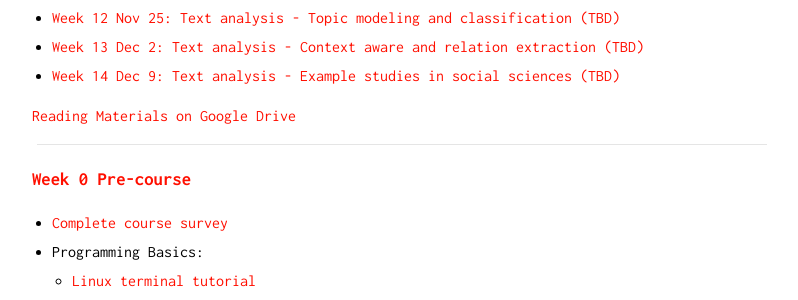
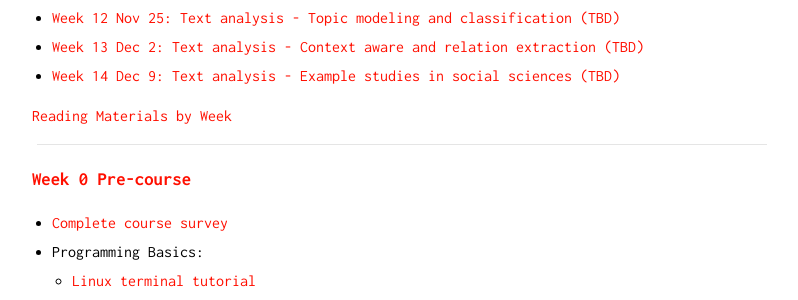
Before and after one commit to Xinjian-Paul-Li/open_data, a Jekyll site: the page built from docs/course_schedule.md, in a window 1280 px wide and 900 px high, scrolled down 568 px. Shown: the part 153-453 px from the top of the window, without its empty margins (238-1036 px from the left). Built offline with Jekyll 4.4.1, drawn with Linux system fonts in a browser that asks for light colours; our own code applies the rules of GitHub Pages for plain Markdown files.

Commit message:
update course

```diff
--- a/docs/course_schedule.md
+++ b/docs/course_schedule.md
@@ -24,7 +24,7 @@ Text analysis in social sciences
 - [Week 13 Dec 2: Text analysis - Context aware and relation extraction (TBD)](#w13)
 - [Week 14 Dec 9: Text analysis - Example studies in social sciences (TBD)](#w14)
 
-[Reading Materials on Google Drive](#)
+[Reading Materials by Week](https://utexas.instructure.com/courses/1261330/files)
 
 ---
 ### <a name="w0"> Week 0 Pre-course </a>
```
